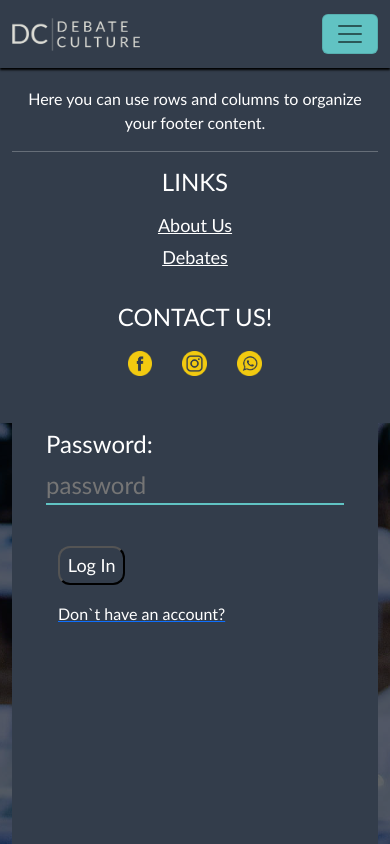
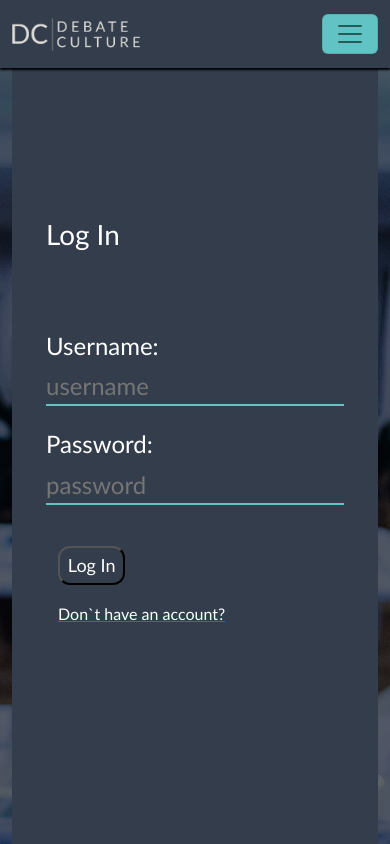
Before and after one commit to 917-SzaboBalazs/debate_app, a React (Create React App) app in the folder frontend/: page /log-In in a window 390 px wide. Shown: the top 844 px of the page. Built offline with nearby package versions, Linux system fonts and the light colour scheme; no server answers.

Commit message:
RD: background fix part 1

```diff
--- a/frontend/src/App.css
+++ b/frontend/src/App.css
@@ -24,7 +24,6 @@
   background-attachment: fixed;*/
   background-color: var(--mcc-kek);
   background: url( 'images/mikrofon2.jpg') center center/cover no-repeat, linear-gradient(rgba(0,0,0,0.6),rgba(0,0,0,0.6));
-  background-attachment: fixed;
   background-blend-mode: overlay;
   position: fixed;
   top: 0;
@@ -32,12 +31,6 @@
   left: 0;
   right: 0;
   z-index: -1;
-}
-
-@media screen and (max-width: 1000px) {
-  .base {
-    background-attachment: scroll;
-  }
 }
 
 
--- a/frontend/src/components/Footer/Footer.css
+++ b/frontend/src/components/Footer/Footer.css
@@ -10,8 +10,6 @@
     color: white;
     border-top: 3px solid var(--secondary);
 }
-
-
 
 .footer-copyright a {
     color: white;
--- a/frontend/src/components/Trunk/Trunk.css
+++ b/frontend/src/components/Trunk/Trunk.css
@@ -5,7 +5,7 @@
 } */
 
 .home--container{
-  height: 500px;
+  height: 100vh;
 }
 
   .trunk--container {
--- a/frontend/src/pages/Home.jsx
+++ b/frontend/src/pages/Home.jsx
@@ -6,9 +6,8 @@ import '../App.css'
 function Home() {
   return (
       <>
-      <div className="base">
-      </div>
-      <Trunk />
+        <div className="base"></div>
+        <Trunk />
       </>
   )
 }
--- a/frontend/src/pages/LoginSignup/Login.jsx
+++ b/frontend/src/pages/LoginSignup/Login.jsx
@@ -84,7 +84,9 @@ function Login() {
     }, [value])
 
   return (
-    <div className='login-body base'>
+    <>
+    <div className="base"></div>
+    <div className='login-body'>
       <div className="container">
         <div className="login--trunk-container row">
           {/* <form action="" className=""> */}
@@ -140,6 +142,7 @@ function Login() {
           </div>
         </div>
     </div>
+    </>
   )
 }
 
--- a/frontend/src/pages/LoginSignup/Signup.jsx
+++ b/frontend/src/pages/LoginSignup/Signup.jsx
@@ -199,7 +199,9 @@ function Signup() {
   }, [value])
 
   return (
-    <div className='signup-body base'>
+    <>
+      <div className="base"></div>
+      <div className='signup-body'>
         <div className="container">
           <form>
           <div className="trunk-container row">
@@ -288,6 +290,7 @@ function Signup() {
             </form>
           </div>
       </div>
+    </>
   )
 }
 
```
Lines whose indentation alone changed are shown as unchanged.
